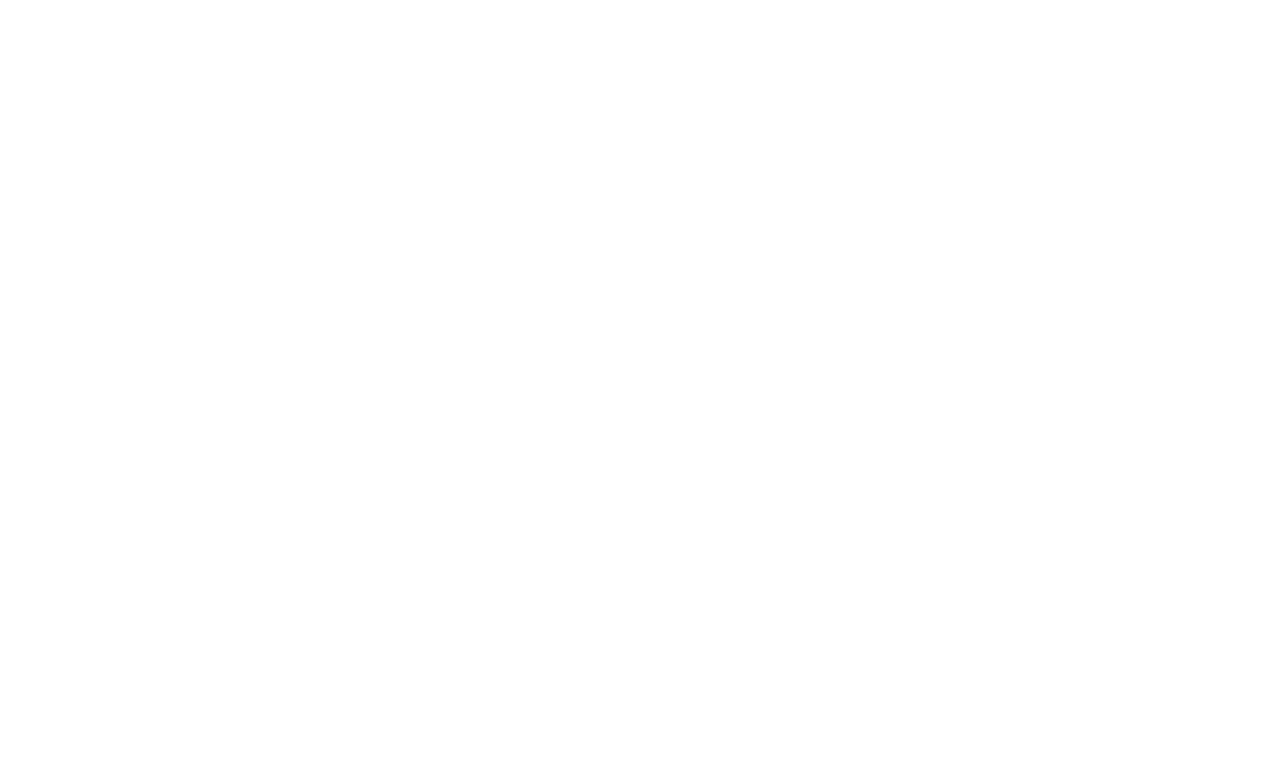
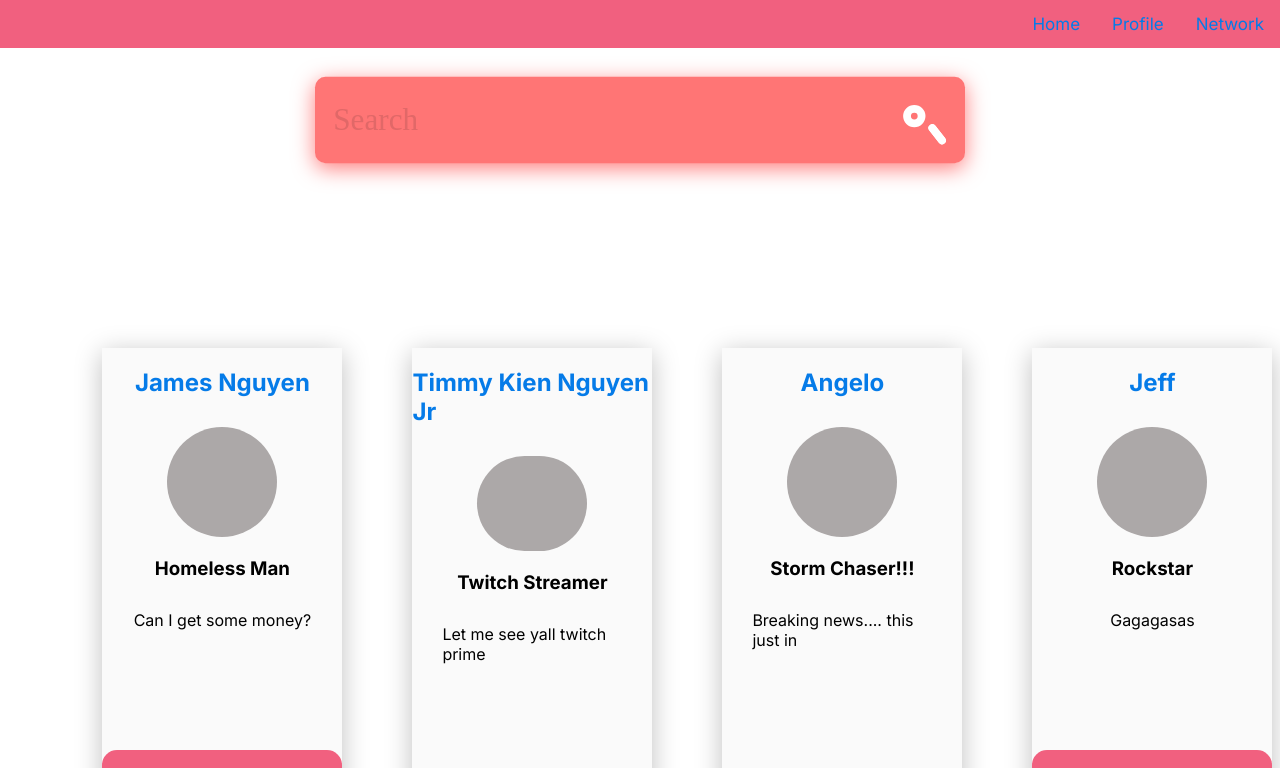
Before and after one commit to aibarrola/SubtleAsianNetwork, a React (Create React App) app: page /networking in a window 1280 px wide. Shown: the top 768 px of the page. Built offline with nearby package versions, Linux system fonts and the light colour scheme.

Commit message:
Networking updates

```diff
--- a/src/App.js
+++ b/src/App.js
@@ -10,8 +10,9 @@ import "./App.css";
 import Landing from "./components/pages/landing";
 import SignUp from "./components/pages/signup/signUp";
 import Profile from "./components/pages/Profile/profile";
-import CreateProfilePage1 from './components/pages/createProfile/createProfilePage1';
-import CreateProfilePage2 from './components/pages/createProfile/createProfilePage2';
+import Networking from "./components/pages/Networking/networking";
+import CreateProfilePage1 from "./components/pages/createProfile/createProfilePage1";
+import CreateProfilePage2 from "./components/pages/createProfile/createProfilePage2";
 
 function App() {
   return (
@@ -26,6 +27,9 @@ function App() {
         <Route path="/profile">
           <Profile />
         </Route>
+        <Route path="/networking">
+          <Networking />
+        </Route>
         <Route path="/createProfile1">
           <CreateProfilePage1 />
         </Route>
--- a/src/components/pages/Networking/card.jsx
+++ b/src/components/pages/Networking/card.jsx
@@ -1,21 +1,19 @@
 import React from "react";
 import "./card.css";
 
-function card() {
+const card = ({ users: { firstName, bio, job } }) => {
   return (
     <div>
       <div className="card shadow">
-        <h2 className="cardName"> Name </h2>
+        <h2 className="cardName"> {firstName}</h2>
+
         <div className="profilePic"></div>
-        <h3 className="jobTitle"> Software Engineer</h3>
-        <p className="cardBio">
-          {" "}
-          Bio, Hey I work at here and go to school here{" "}
-        </p>
+        <h3 className="jobTitle"> {job} </h3>
+        <p className="cardBio">{bio}</p>
         <button className="addFriend"> Add Friend </button>
       </div>
     </div>
   );
-}
+};
 
 export default card;
--- a/src/components/pages/Networking/networking.jsx
+++ b/src/components/pages/Networking/networking.jsx
@@ -2,43 +2,73 @@ import React from "react";
 import "./networking.css";
 import Navbar from "../../navbar";
 import Card from "../Networking/card";
+import Search from "./search";
 
-function networking() {
+const networking = (props) => {
+  var fakeAccessMap = {
+    user1: {
+      key: "sijaosjoajs",
+      firstName: "James Nguyen",
+      job: "Homeless Man",
+      bio: "Can I get some money?",
+    },
+    user2: {
+      key: "osijwoijdoj",
+      firstName: "Timmy Kien Nguyen Jr",
+      job: "Twitch Streamer",
+      bio: "Let me see yall twitch prime",
+    },
+    user3: {
+      key: "asaskk",
+      firstName: "Angelo",
+      job: "Storm Chaser!!!",
+      bio: "Breaking news.... this just in",
+    },
+    user4: {
+      key: "asojoaisj",
+      firstName: "Jeff",
+      job: "Rockstar",
+      bio: "Gagagasas",
+    },
+    user5: {
+      key: "asojoaisj",
+      firstName: "Mike",
+      job: "idk",
+      bio: "hi",
+    },
+    user6: {
+      key: "asojoaisj",
+      firstName: "horse",
+      job: "Storm Chaser!!!",
+      bio: "Breaking news....",
+    },
+  };
+
+
   return (
     <div>
       <Navbar />
-      <div className="searchBar">
-        <div id="cover">
-          <form method="get" action="" className="searchForm">
-            <div className="tb">
-              <div className="td">
-                <input
-                  type="text"
-                  className="search"
-                  placeholder="Search"
-                  required
-                />{" "}
-              </div>
-              <div className="td" id="s-cover">
-                <button type="submit" className="searchBTN">
-                  <div id="s-circle"></div>
-                  <span></span>
-                </button>
-              </div>
-            </div>
-          </form>
-        </div>
-      </div>
+      <Search />
 
       <div className="cardContainer">
+        {/*  <Card />
         <Card />
         <Card />
         <Card />
-        <Card />
-        <Card />
+        <Card /> */}
+
+        {Object.values(fakeAccessMap).map((el) => (
+          <Card
+            key={el.key}
+            users={el}
+            /* firstName={el.firstName}
+            job={el.job}
+            bio={el.bio} */
+          />
+        ))}
       </div>
     </div>
   );
-}
+};
 
 export default networking;
--- /dev/null
+++ b/src/components/pages/Networking/search.jsx
@@ -0,0 +1,33 @@
+import React from "react";
+import "./networking.css";
+
+function search() {
+  return (
+    <div>
+      <div className="searchBar">
+        <div id="cover">
+          <form method="get" action="" className="searchForm">
+            <div className="tb">
+              <div className="td">
+                <input
+                  type="text"
+                  className="search"
+                  placeholder="Search"
+                  required
+                />{" "}
+              </div>
+              <div className="td" id="s-cover">
+                <button type="submit" className="searchBTN">
+                  <div id="s-circle"></div>
+                  <span></span>
+                </button>
+              </div>
+            </div>
+          </form>
+        </div>
+      </div>
+    </div>
+  );
+}
+
+export default search;
```
Also changed, not shown: src/components/pages/Networking/cardContainer.jsx (added, +25 -0 lines).
